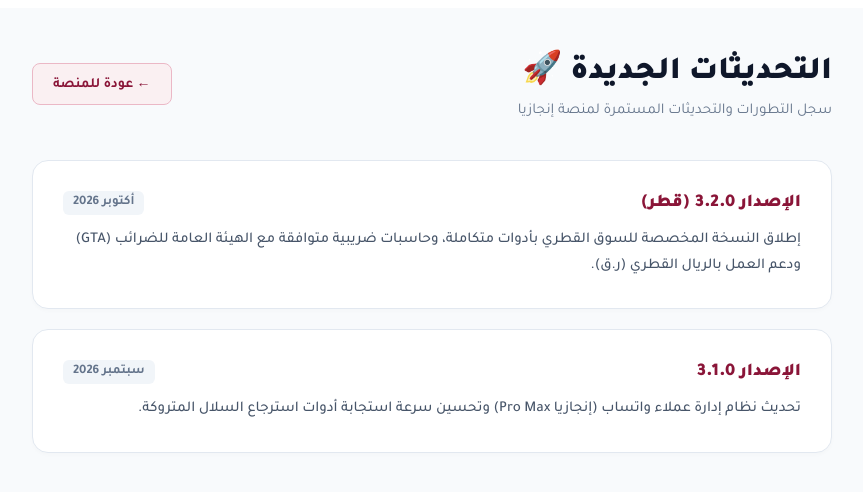
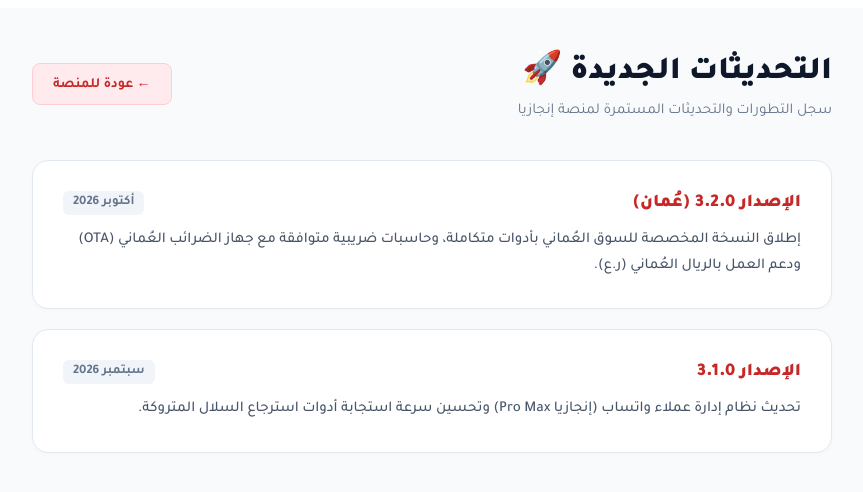
Before and after one commit to engaziasa-lang/engazia-app, a Next.js app: page /om/updates in a window 1280 px wide. Shown: the top 492 px of the page, without its empty margins (208-1071 px from the left). Built offline with nearby package versions, Linux system fonts and the light colour scheme.

Commit message:
Update page.tsx

```diff
--- a/app/om/updates/page.tsx
+++ b/app/om/updates/page.tsx
@@ -3,7 +3,7 @@
 import React, { useState, useEffect } from 'react';
 import Link from 'next/link';
 
-export default function UpdatesPageQA() {
+export default function UpdatesPageOM() {
   const [lang, setLang] = useState<'ar' | 'en'>('ar');
 
   useEffect(() => {
@@ -12,7 +12,7 @@ export default function UpdatesPageQA() {
       if (savedLang) {
         setLang(savedLang);
       }
-      document.title = savedLang === 'en' ? 'Enjazya | What’s New (Qatar)' : 'إنجازيا | التحديثات الجديدة (قطر)';
+      document.title = savedLang === 'en' ? 'Enjazya | What’s New (Oman)' : 'إنجازيا | التحديثات الجديدة (عُمان)';
     }
   }, []);
 
@@ -23,9 +23,9 @@ export default function UpdatesPageQA() {
       back: '← عودة للمنصة',
       updates: [
         {
-          version: 'الإصدار 3.2.0 (قطر)',
+          version: 'الإصدار 3.2.0 (عُمان)',
           date: 'أكتوبر 2026',
-          desc: 'إطلاق النسخة المخصصة للسوق القطري بأدوات متكاملة، وحاسبات ضريبية متوافقة مع الهيئة العامة للضرائب (GTA) ودعم العمل بالريال القطري (ر.ق).'
+          desc: 'إطلاق النسخة المخصصة للسوق العُماني بأدوات متكاملة، وحاسبات ضريبية متوافقة مع جهاز الضرائب العُماني (OTA) ودعم العمل بالريال العُماني (ر.ع).'
         },
         {
           version: 'الإصدار 3.1.0',
@@ -40,9 +40,9 @@ export default function UpdatesPageQA() {
       back: '→ Back to Hub',
       updates: [
         {
-          version: 'Version 3.2.0 (Qatar)',
+          version: 'Version 3.2.0 (Oman)',
           date: 'October 2026',
-          desc: 'Launch of the Qatar market edition featuring integrated tools, tax calculators compliant with Qatar GTA, and QAR currency support.'
+          desc: 'Launch of the Oman market edition featuring integrated tools, tax calculators compliant with Oman OTA, and OMR currency support.'
         },
         {
           version: 'Version 3.1.0',
@@ -65,7 +65,7 @@ export default function UpdatesPageQA() {
             <h1 style={{ fontSize: '32px', fontWeight: 900, color: '#0f172a', margin: '0 0 10px 0' }}>{text.title}</h1>
             <p style={{ color: '#64748b', fontSize: '15px', margin: 0 }}>{text.desc}</p>
           </div>
-          <Link href="/hub/qa" style={{ background: '#FAF0F2', border: '1px solid #EBB8C6', color: '#8A1538', padding: '10px 20px', borderRadius: '8px', textDecoration: 'none', fontWeight: 700, fontSize: '14px' }}>
+          <Link href="/hub/om" style={{ background: '#FFEBEE', border: '1px solid #FFCDD2', color: '#C62828', padding: '10px 20px', borderRadius: '8px', textDecoration: 'none', fontWeight: 700, fontSize: '14px' }}>
             {text.back}
           </Link>
         </div>
@@ -74,7 +74,7 @@ export default function UpdatesPageQA() {
           {text.updates.map((item, idx) => (
             <div key={idx} style={{ background: '#fff', padding: '30px', borderRadius: '16px', border: '1px solid #e2e8f0', boxShadow: '0 2px 4px rgba(0,0,0,0.02)', textAlign: lang === 'ar' ? 'right' : 'left' }}>
               <div style={{ display: 'flex', justifyContent: 'space-between', alignItems: 'center', marginBottom: '12px', flexWrap: 'wrap', gap: '10px', flexDirection: lang === 'ar' ? 'row' : 'row-reverse' }}>
-                <h3 style={{ fontSize: '18px', fontWeight: 900, color: '#8A1538', margin: 0 }}>{item.version}</h3>
+                <h3 style={{ fontSize: '18px', fontWeight: 900, color: '#C62828', margin: 0 }}>{item.version}</h3>
                 <span style={{ fontSize: '13px', fontWeight: 700, color: '#64748b', background: '#f1f5f9', padding: '4px 10px', borderRadius: '6px' }}>{item.date}</span>
               </div>
               <p style={{ color: '#475569', fontSize: '15px', lineHeight: '1.7', margin: 0, fontWeight: 500 }}>{item.desc}</p>
```
